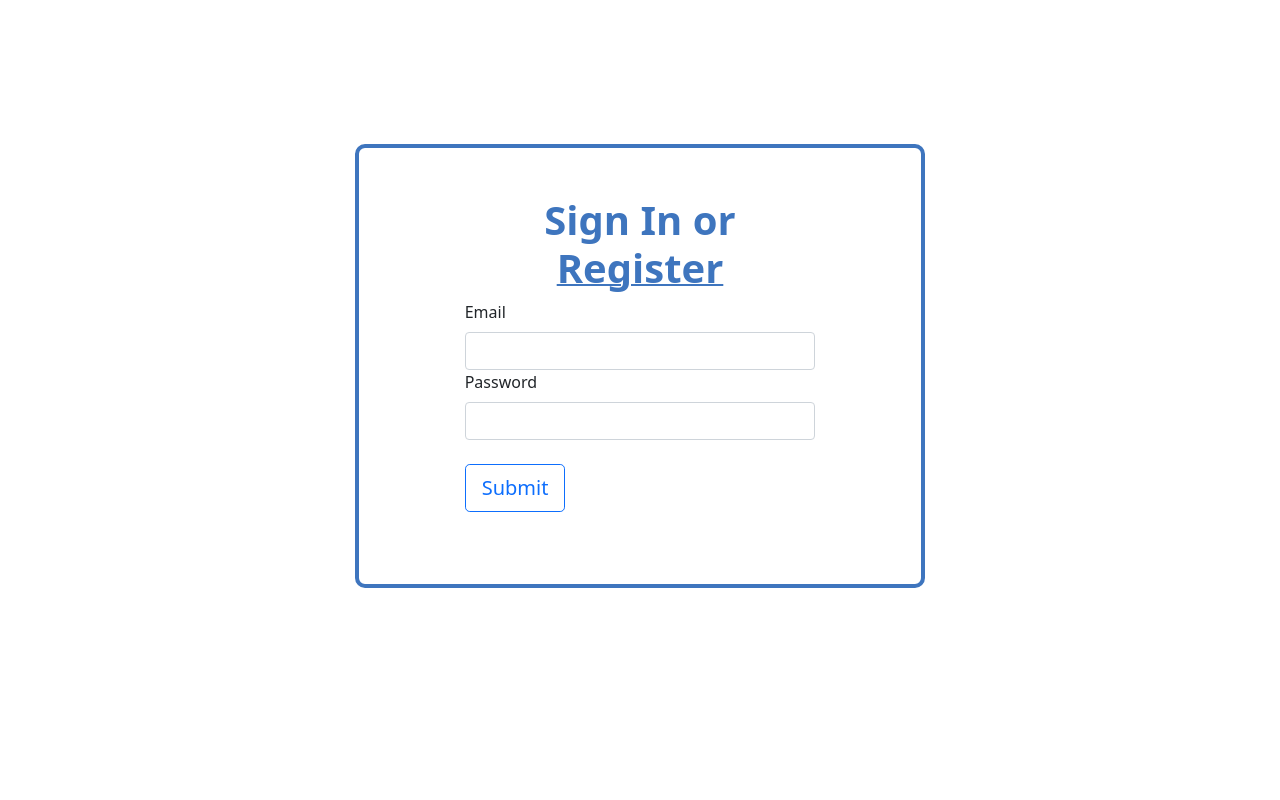
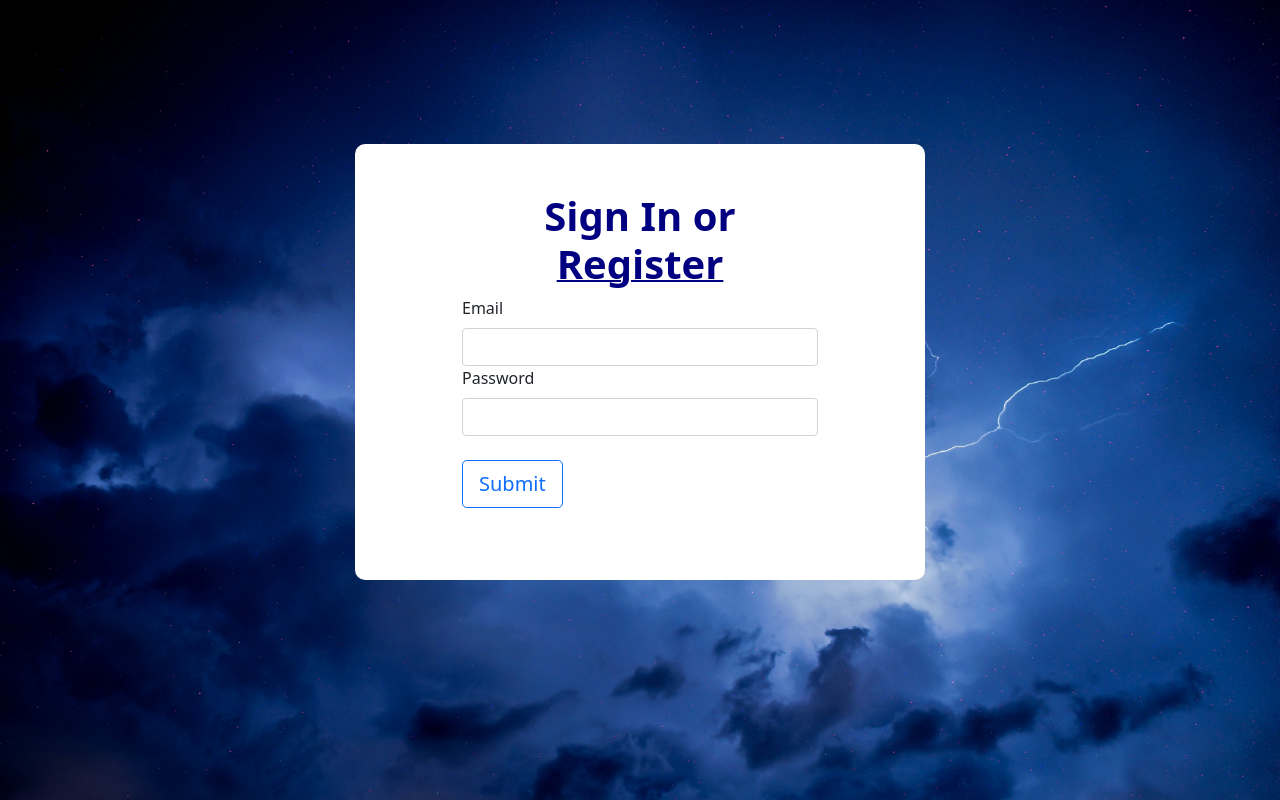
Before and after one commit to jsasser4/Alizarin, a Flask app: page /login in a window 1280 px wide. Run offline with Flask 3, Linux system fonts and the light colour scheme.

Commit message:
Add background image

```diff
--- a/static/css/app/login.css
+++ b/static/css/app/login.css
@@ -2,6 +2,8 @@
   position: absolute;
   width: 100%;
   height: 100%;
+  background: url("/static/image/background.jpg") center no-repeat;
+  background-size: cover;
 }
 
 ul.errors {
@@ -16,18 +18,17 @@ ul.errors li {
 }
 
 #sign-in-row {
-  border: #3e75be solid 4px;
   border-radius: 10px;
   background-color: white;
 }
 
 #sign-in-header {
-  color: #3e75be;
+  color: navy;
   font-weight: 600;
 }
 
 #register-in-header {
-  color: #3e75be;
+  color: navy;
   font-weight: 600;
   text-decoration-line: underline;
   text-decoration-thickness: 2px;
```
Also changed, not shown: static/image/background.jpg (added), 3 other files.
